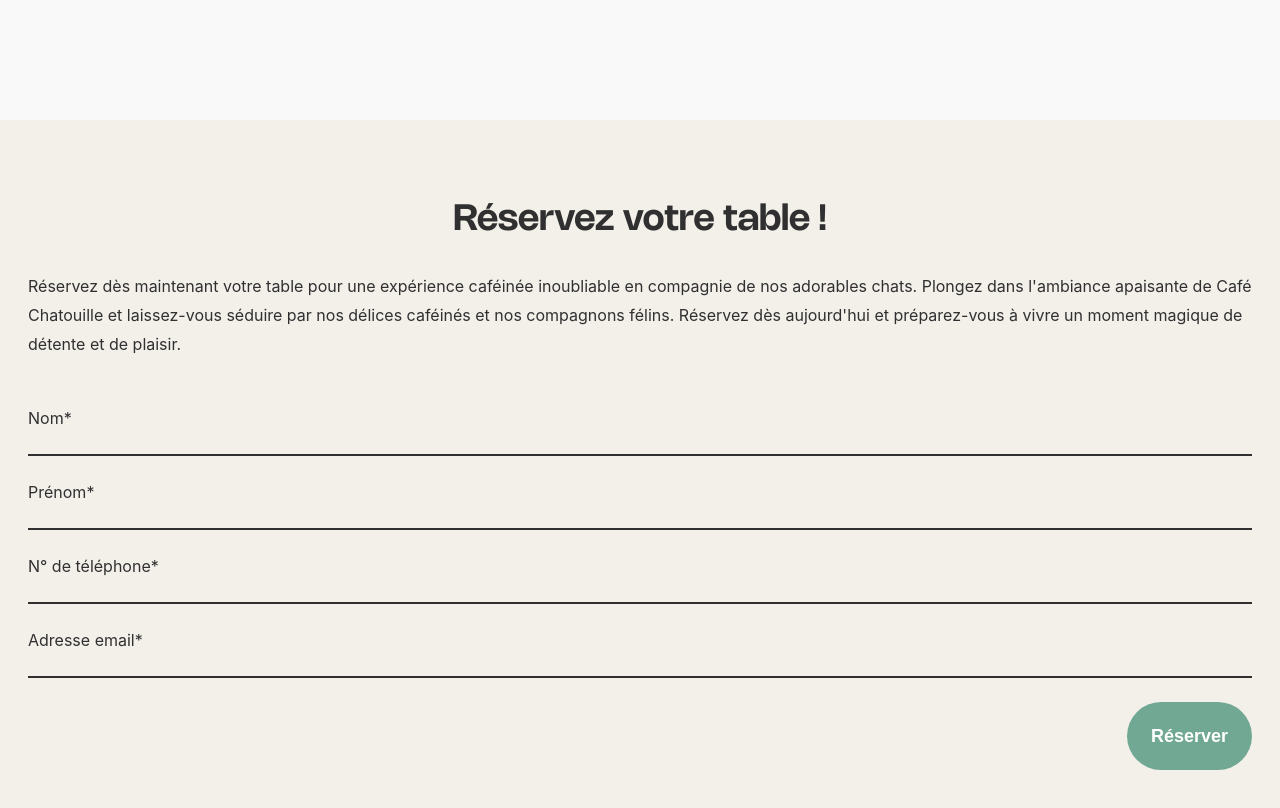
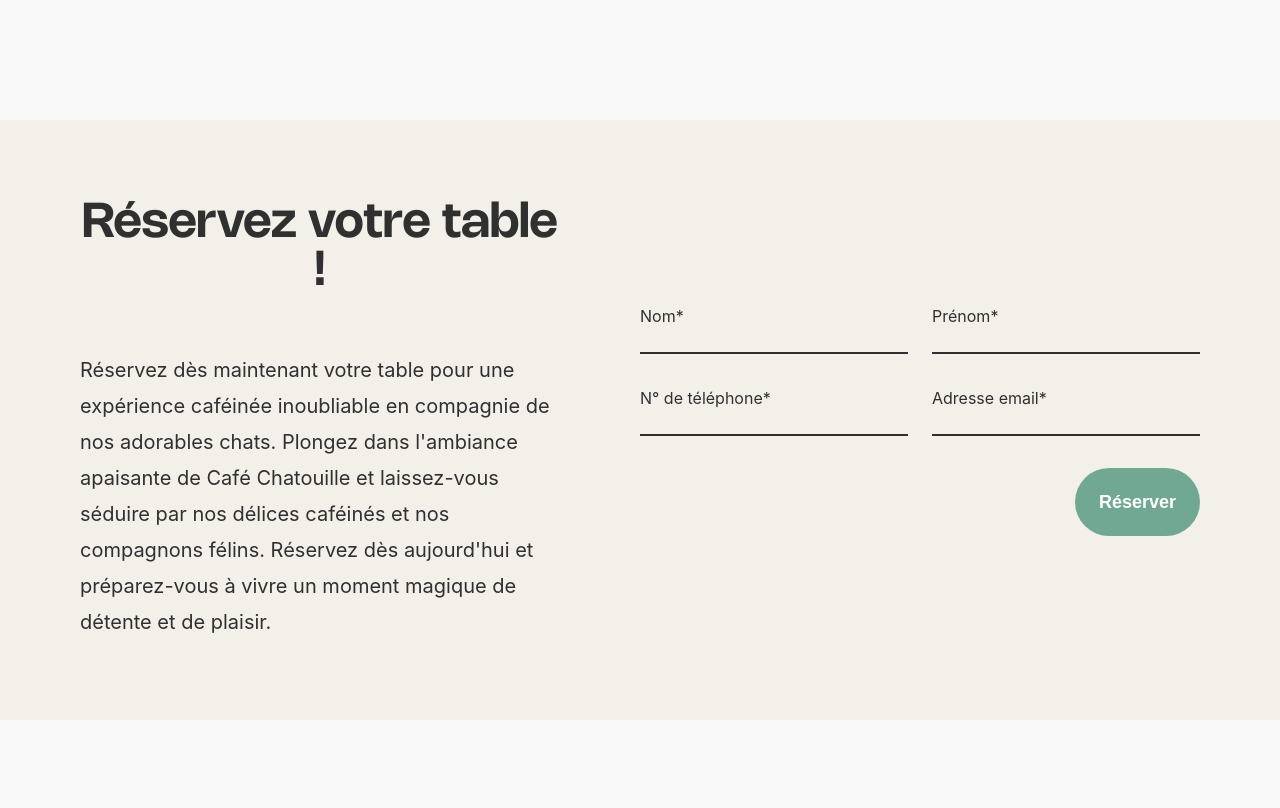
Before and after one commit to il94/technical-test-front-end, a React (Vite) app: page / in a window 1280 px wide. Shown: the part 2440-3248 px from the top of the page. After the commit the page ends 3160 px from the top, so only its background shows below. Built offline with nearby package versions, Linux system fonts and the light colour scheme.

Commit message:
update: add desktop display of ReservationSection

```diff
--- a/src/views/ReservationSection.tsx
+++ b/src/views/ReservationSection.tsx
@@ -1,16 +1,18 @@
 import { FormEvent, useCallback } from "react"
 import Button from "../components/Button"
-
+import { cn } from "../lib/utils"
 type ReservationFieldProps = {
 	name: string
 	label: string
 	type?: string
+	className?: string
 }
 
 function ReservationField({
 	name,
 	label,
 	type = "text",
+	className,
 }: ReservationFieldProps) {
 	return (
 		<div className="w-full">
@@ -21,7 +23,7 @@
 				name={name}
 				type={type}
 				required
-				className="border-foreground w-full border-b-2"
+				className={cn("border-foreground w-full border-b-2", className)}
 			/>
 		</div>
 	)
@@ -36,12 +38,12 @@
 	}, [])
 
 	return (
-		<section className="bg-background-secondary flex w-full flex-col items-center justify-center gap-12 px-7 py-20">
-			<div className="flex flex-col gap-8">
-				<h2 className="font-nohemi text-center text-4xl font-semibold">
+		<section className="bg-background-secondary flex w-full flex-col items-center justify-center gap-8 px-7 py-20 lg:flex-row lg:gap-20 lg:px-20">
+			<div className="flex h-full flex-col gap-8 lg:w-6/7 lg:items-start lg:gap-14">
+				<h2 className="font-nohemi text-center text-4xl font-semibold lg:text-5xl">
 					Réservez votre table !
 				</h2>
-				<p className="leading-[180%]">
+				<p className="h-full leading-[180%] lg:text-xl">
 					Réservez dès maintenant votre table pour une expérience caféinée
 					inoubliable en compagnie de nos adorables chats. Plongez dans
 					l'ambiance apaisante de Café Chatouille et laissez-vous séduire par
@@ -52,13 +54,24 @@
 			</div>
 			<form
 				onSubmit={onSubmit}
-				className="flex w-full flex-col items-end gap-6"
+				className="flex w-full flex-col items-end gap-6 lg:grid lg:grid-cols-2 lg:gap-x-6 lg:gap-y-8"
 			>
 				<ReservationField name="name" label="Nom" />
 				<ReservationField name="firstname" label="Prénom" />
-				<ReservationField name="tel" label="N° de téléphone" />
-				<ReservationField name="email" label="Adresse email" type="email" />
-				<Button>Réserver</Button>
+				<ReservationField
+					name="tel"
+					label="N° de téléphone"
+					className="w-full"
+				/>
+				<ReservationField
+					name="email"
+					label="Adresse email"
+					type="email"
+					className="w-full"
+				/>
+				<div className="flex w-full justify-end lg:col-span-2">
+					<Button>Réserver</Button>
+				</div>
 			</form>
 		</section>
 	)
```
